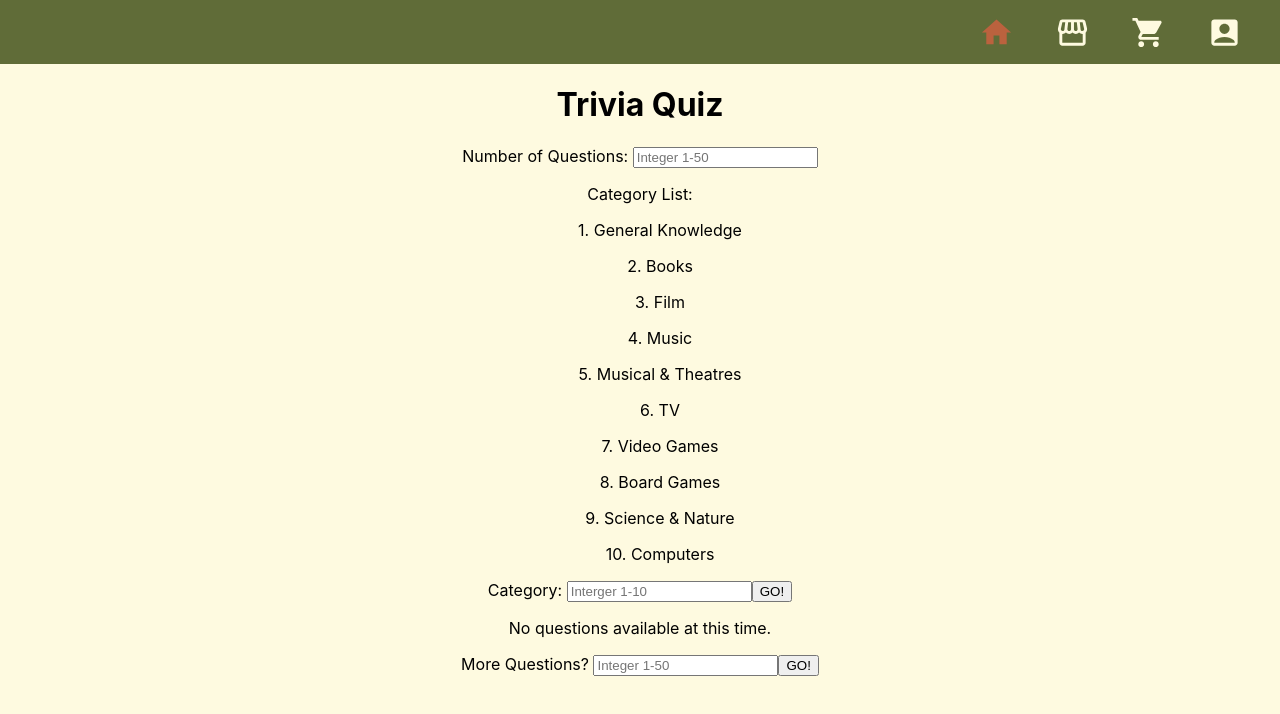
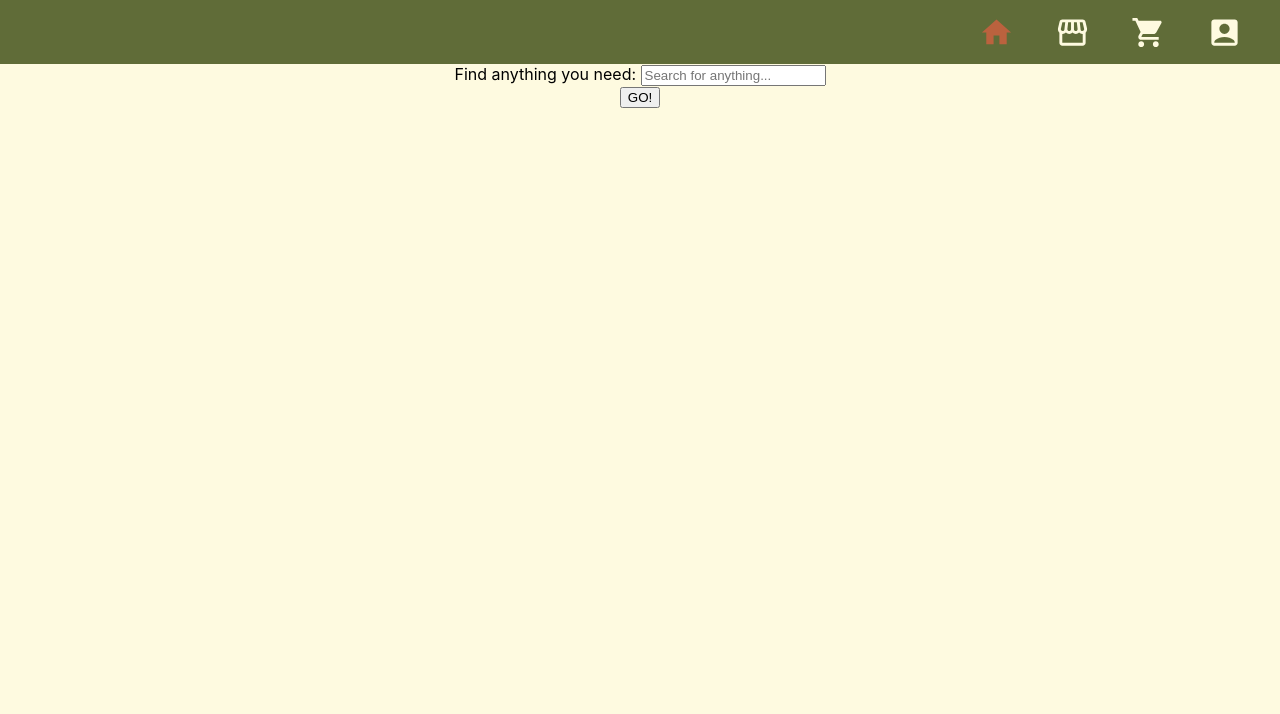
Before and after one commit to RichyKim12/ForgeECommerce, a React (Create React App) app in the folder frontend/: page / in a window 1280 px wide. Shown: the top 714 px of the page. Built offline with nearby package versions, Linux system fonts and the light colour scheme.

Commit message:
Update Browse.js

```diff
--- a/frontend/src/components/Browse/Browse.js
+++ b/frontend/src/components/Browse/Browse.js
@@ -1,8 +1,13 @@
 import React, { useState, useEffect } from "react";
-// import Browse from "./Allproducts.js";
-// import "./App.css";
-
-// import { useState } from "react";
+import Allproducts from "./Allproducts.js";
+import {
+  Card,
+  CardContent,
+  CardMedia,
+  Container,
+  Grid,
+  Typography,
+} from "@mui/material";
 
 function Browse() {
   const [triviaData, setTriviaData] = useState([]);
@@ -10,7 +15,7 @@ function Browse() {
   const [category, setCategory] = useState([]);
 
   const handleSubmit = () => {
-    fetch(`https://dummyjson.com/products/category/groceries`)
+    fetch(`https://dummyjson.com/products/category/${text}`)
       .then((response) => response.json())
       .then((data) => setTriviaData(data.products))
       .catch((error) => console.log("Error: ", error));
@@ -23,69 +28,35 @@ function Browse() {
   return (
     <div className="page">
       <header>
-        <div className="title">
-          <h1>Trivia Quiz</h1>
-        </div>
-        <label for="string">Number of Questions: </label>
+        <label for="string">Find anything you need: </label>
         <input
           id="string"
-          placeholder="Integer 1-50"
+          placeholder="Search for anything..."
           type="string"
           onChange={(event) => setText(event.target.value)}
         ></input>
         <div>
-          <div className="categories">
-            <p>Category List:</p>
-            <ol>1. General Knowledge</ol>
-            <ol>2. Books</ol>
-            <ol>3. Film</ol>
-            <ol>4. Music</ol>
-            <ol>5. Musical & Theatres</ol>
-            <ol>6. TV</ol>
-            <ol>7. Video Games</ol>
-            <ol>8. Board Games</ol>
-            <ol>9. Science & Nature</ol>
-            <ol>10. Computers </ol>
-          </div>
-
-          <label for="string"> Category: </label>
-          <input
-            id="string"
-            placeholder="Interger 1-10"
-            type="string"
-            onChange={(event) => setCategory(event.target.value)}
-          ></input>
           <button class="fa fa-search" type="submit" onClick={handleSubmit}>
             GO!
           </button>
         </div>
       </header>
 
-      {triviaData.length === 0 ? (
-        <p> No questions available at this time.</p>
-      ) : (
-        <div>
+      <Container maxWidth="lg">
+        <Grid container spacing={4} justify="left">
           {triviaData.map((item, index) => (
-            <Browse
-              key={index}
-              title={item.title}
-              description={item.description}
-              price={item.price}
-            />
+            <Grid item xs={12} sm={6} md={4} lg={3} key={index}>
+              <Card style={{ height: "100%" }}>
+                <Allproducts
+                  title={item.title}
+                  description={item.description}
+                  price={item.price}
+                />
+              </Card>
+            </Grid>
           ))}
-        </div>
-      )}
-
-      <label for="string">More Questions? </label>
-      <input
-        id="string"
-        placeholder="Integer 1-50"
-        type="string"
-        onChange={(event) => setText(event.target.value)}
-      ></input>
-      <button class="fa fa-search" type="submit" onClick={handleSubmit}>
-        GO!
-      </button>
+        </Grid>
+      </Container>
     </div>
   );
 }
```
